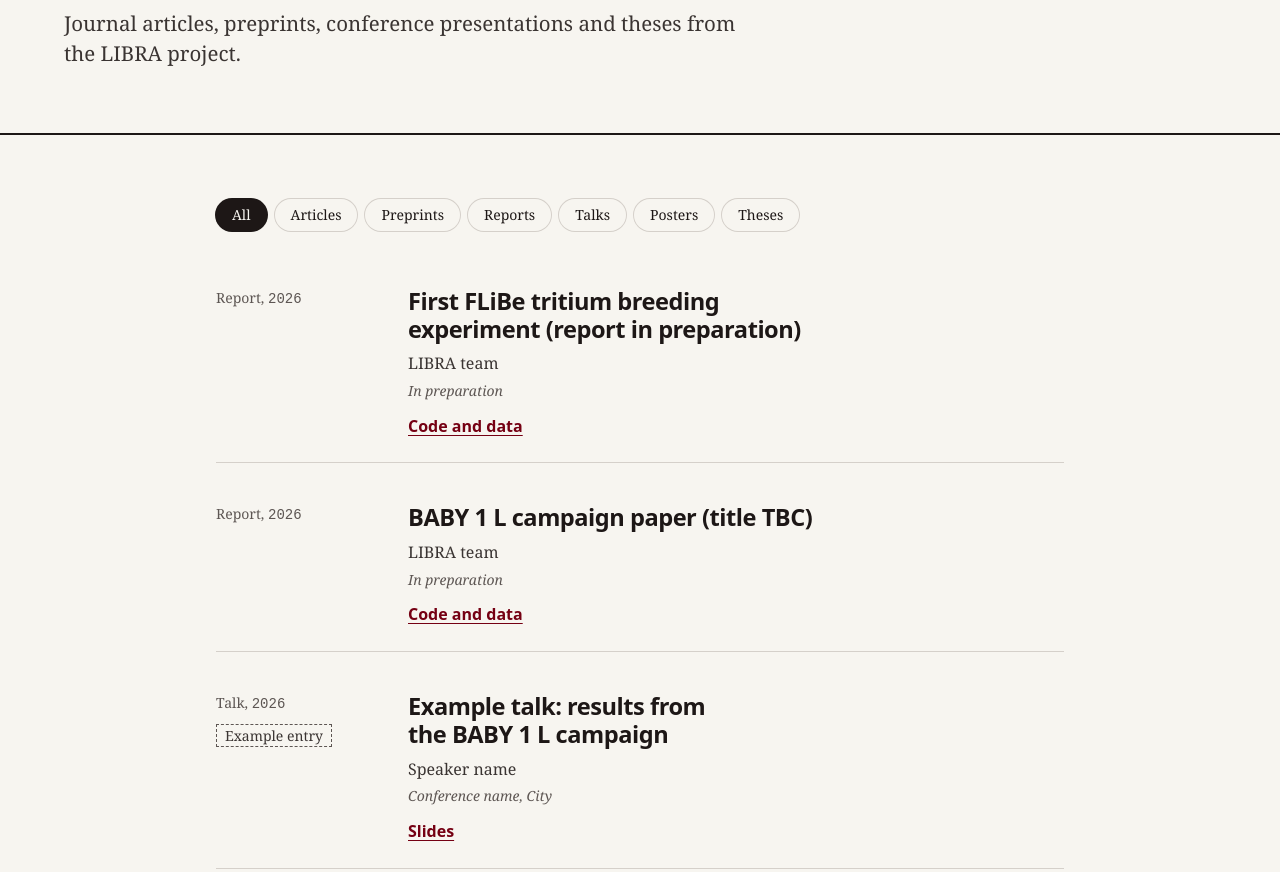
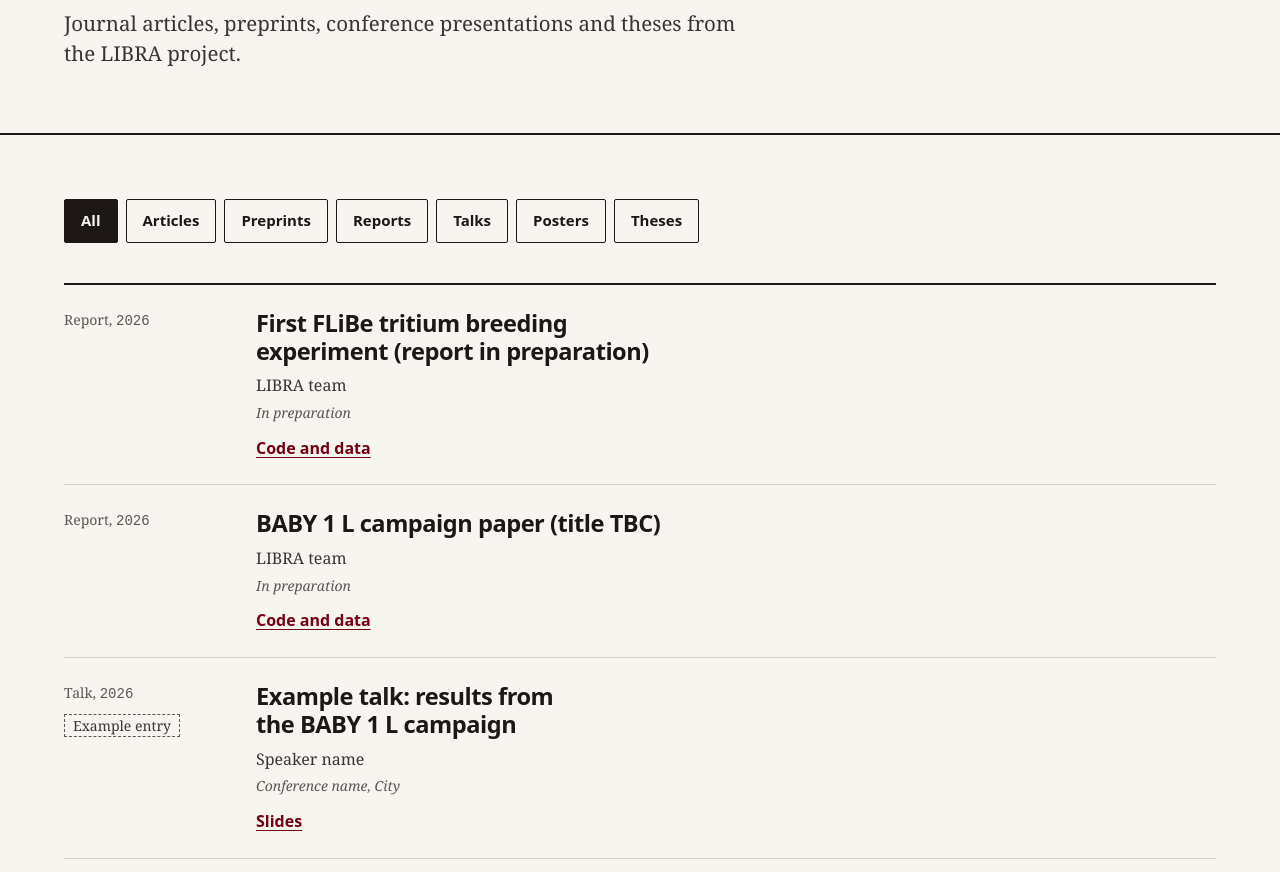
Before and after one commit to jhdark/libra-project-website, an Astro site: page /libra-project-website/publications in a window 1280 px wide. Shown: the part 440-1312 px from the top of the page. Built offline with nearby package versions, Linux system fonts and the light colour scheme; Astro itself is replaced by a stand-in of ours.

Commit message:
Restyle the publications page
The type filter becomes a row of 44px outlined buttons, the pressed one
filled in ink, over a ruled list of citations. Same filter script, ids and
data attributes as before.

Co-Authored-By: Claude Opus 5.5 <noreply@anthropic.com>

```diff
--- a/src/pages/publications.astro
+++ b/src/pages/publications.astro
@@ -18,26 +18,24 @@ const filters = [
 
 <Base title="Publications">
   <PageHeader
-    eyebrow="Publications"
     title="Papers, talks and posters"
     intro="Journal articles, preprints, conference presentations and theses from the LIBRA project."
   />
 
-  <section class="py-16">
-    <div class="mx-auto max-w-4xl px-6">
-      <div class="flex flex-wrap gap-2" role="toolbar" aria-label="Filter by type">
+  <section class="pubs">
+    <div class="wrap">
+      <div class="filters" role="toolbar" aria-label="Filter by type">
         {filters.map((f) => (
-          <button type="button" data-filter={f.key}
-                  class="pub-filter rounded-full px-4 py-1.5 font-body text-sm ring-1 ring-line transition hover:ring-accent/40 aria-pressed:bg-libra-navy aria-pressed:text-ink-invert aria-pressed:ring-libra-navy"
+          <button type="button" data-filter={f.key} class="pub-filter"
                   aria-pressed={f.key === 'all' ? 'true' : 'false'}>
             {f.label}
           </button>
         ))}
       </div>
-      <div id="pub-list" class="mt-8 space-y-4">
+      <div id="pub-list" class="list">
         {items.map((p) => <PublicationItem pub={p} />)}
       </div>
-      <p id="pub-empty" class="mt-8 hidden font-body text-ink-faint">Nothing of this type yet.</p>
+      <p id="pub-empty" class="empty hidden">Nothing of this type yet.</p>
     </div>
   </section>
 </Base>
@@ -60,3 +58,14 @@ const filters = [
     }),
   );
 </script>
+
+<style>
+  .pubs { padding-block: var(--space-2xl) var(--section-gap); }
+  .filters { display: flex; flex-wrap: wrap; gap: var(--space-xs); }
+  .pub-filter { min-height: 44px; padding-inline: var(--space-md); border: var(--rule-hair) solid var(--color-ink); border-radius: var(--radius-control); background: transparent; color: var(--color-ink); font: 600 0.9375rem/1 var(--font-display); cursor: pointer; transition: background-color var(--dur-micro) var(--ease-out), color var(--dur-micro) var(--ease-out); }
+  .pub-filter:hover { background: var(--color-paper-2); }
+  .pub-filter:active { background: var(--color-paper-3); }
+  .pub-filter[aria-pressed='true'] { background: var(--color-ink); color: var(--color-on-ink); }
+  .list { margin-top: var(--space-xl); border-top: var(--rule-bar) solid var(--color-rule-2); }
+  .empty { margin-top: var(--space-xl); color: var(--color-muted); }
+</style>
```
